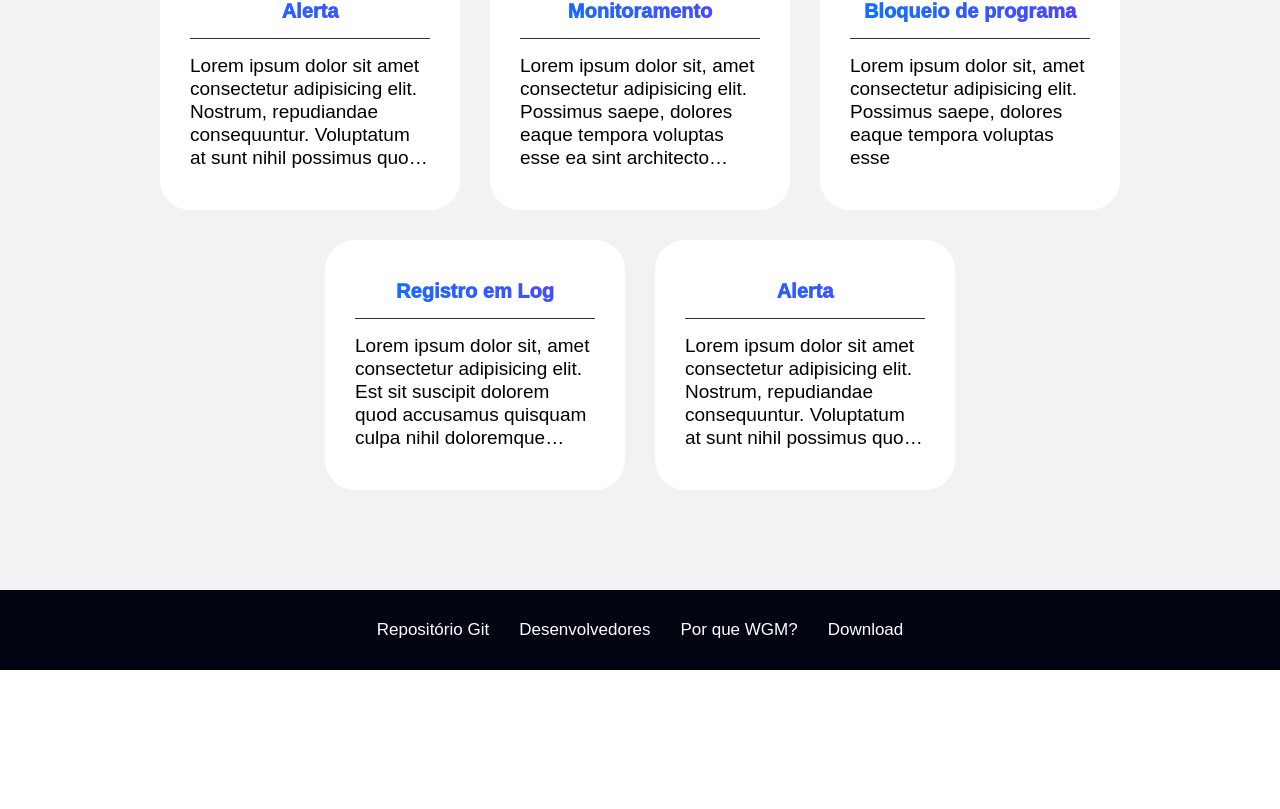
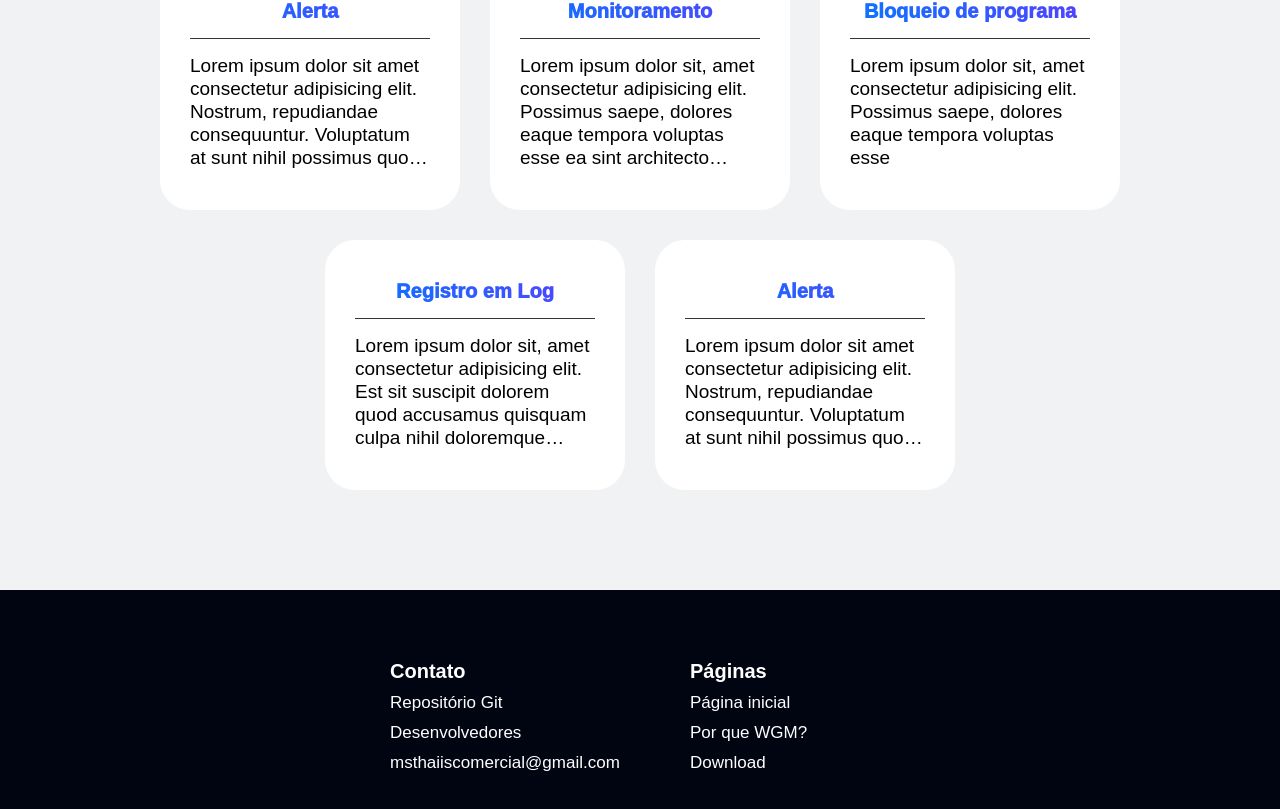
Before and after one commit to Windows-Guardian-Monitor/WGM-P, a React (Vite) app: page / in a window 1280 px wide. Shown: the part 1857-2666 px from the top of the page. Before the commit the page ends 2527 px from the top, so only its background shows below. Built offline with nearby package versions, Linux system fonts and the light colour scheme; a web font is replaced by a local one.

Commit message:
update footer

```diff
--- a/src/components/Footer/index.jsx
+++ b/src/components/Footer/index.jsx
@@ -1,11 +1,12 @@
 import {Link} from "react-router-dom";
-import {ConteinerFooter, ContentFooter} from "./style";
-
+import {ContainerContent, ConteinerFooter, ContentFooter} from "./style";
 
 export default function Footer() {
 	return (
 		<ConteinerFooter>
 			<ContentFooter>
+				<ContainerContent>
+					<h1>Contato</h1>
 					<a
 						target="_blank"
 						href="https://github.com/orgs/Windows-Guardian-Monitor/repositories"
@@ -18,8 +19,16 @@ export default function Footer() {
 					>
 						Desenvolvedores
 					</a>
-				<Link to="/Download">Por que WGM?</Link>
+					<a href="mailto:msthaiiscomercial@gmail.com">
+						msthaiiscomercial@gmail.com
+					</a>
+				</ContainerContent>
+				<ContainerContent>
+					<h1>Páginas</h1>
+					<Link to="/">Página inicial</Link>
+					<Link to="/Sobre-Nos">Por que WGM?</Link>
 					<Link to="/Download">Download</Link>
+				</ContainerContent>
 			</ContentFooter>
 		</ConteinerFooter>
 	);
--- a/src/components/Footer/style.js
+++ b/src/components/Footer/style.js
@@ -13,7 +13,7 @@ export const ConteinerFooter = styled.footer`
         color: #fff;
     }
 
-    padding: 30px 5%;
+    padding: 70px 5%;
 `
 
 export const ContentFooter = styled.div`
@@ -21,7 +21,11 @@ export const ContentFooter = styled.div`
 
     display: flex;
     justify-content: center;
-    gap: 30px;
+    gap: 100px;
+
+    @media only screen and (max-width: 1200px) {
+        gap: 50px;
+    }
 
     flex-wrap: wrap;
 
@@ -29,6 +33,7 @@ export const ContentFooter = styled.div`
         font-size: 17px;
         font-weight: 300;
         position: relative;
+        width: fit-content;
     }
 
     & a:hover {
@@ -56,3 +61,12 @@ export const ContentFooter = styled.div`
         height: 20px;
     }
 `
+
+export const ContainerContent = styled.section`
+    display: flex;
+    flex-direction: column;
+
+    width: 200px;
+
+    gap: 10px;
+`
```
Lines whose indentation alone changed are shown as unchanged.
